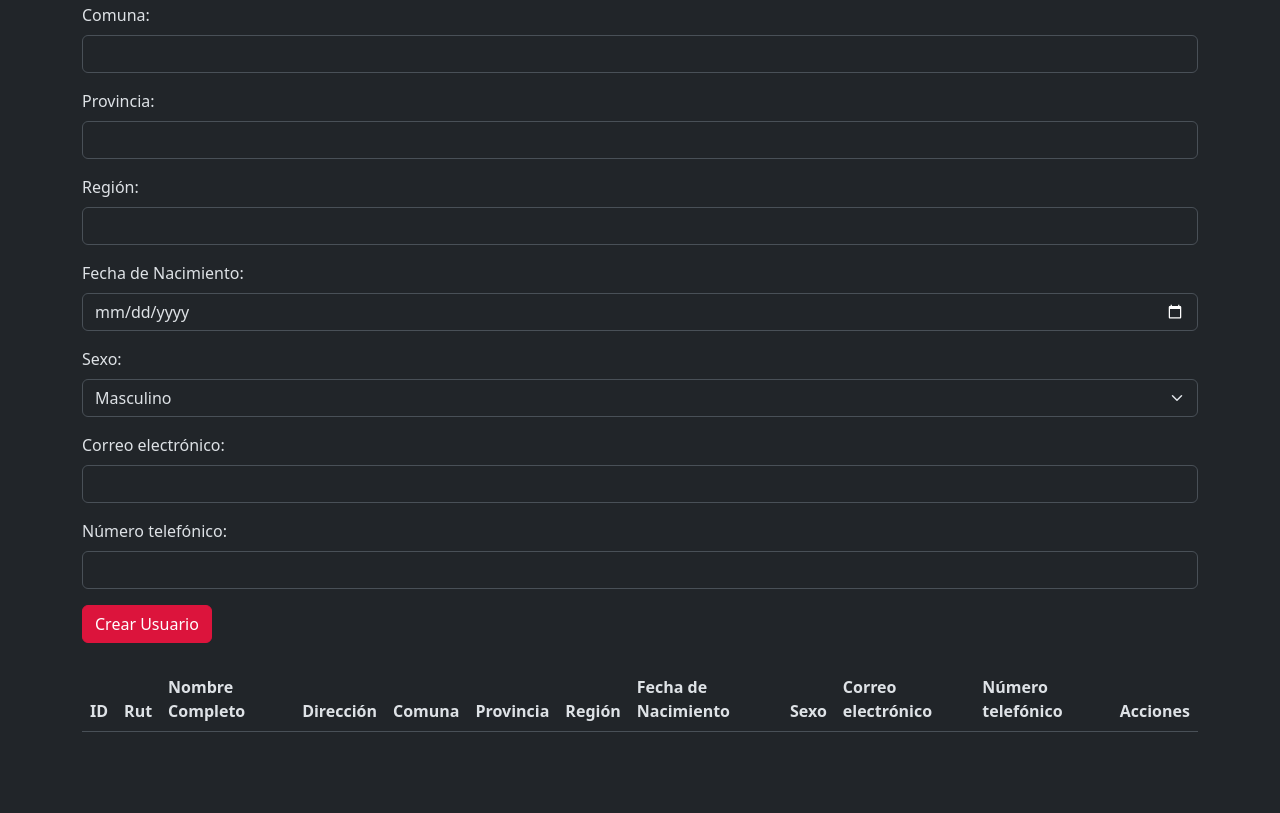
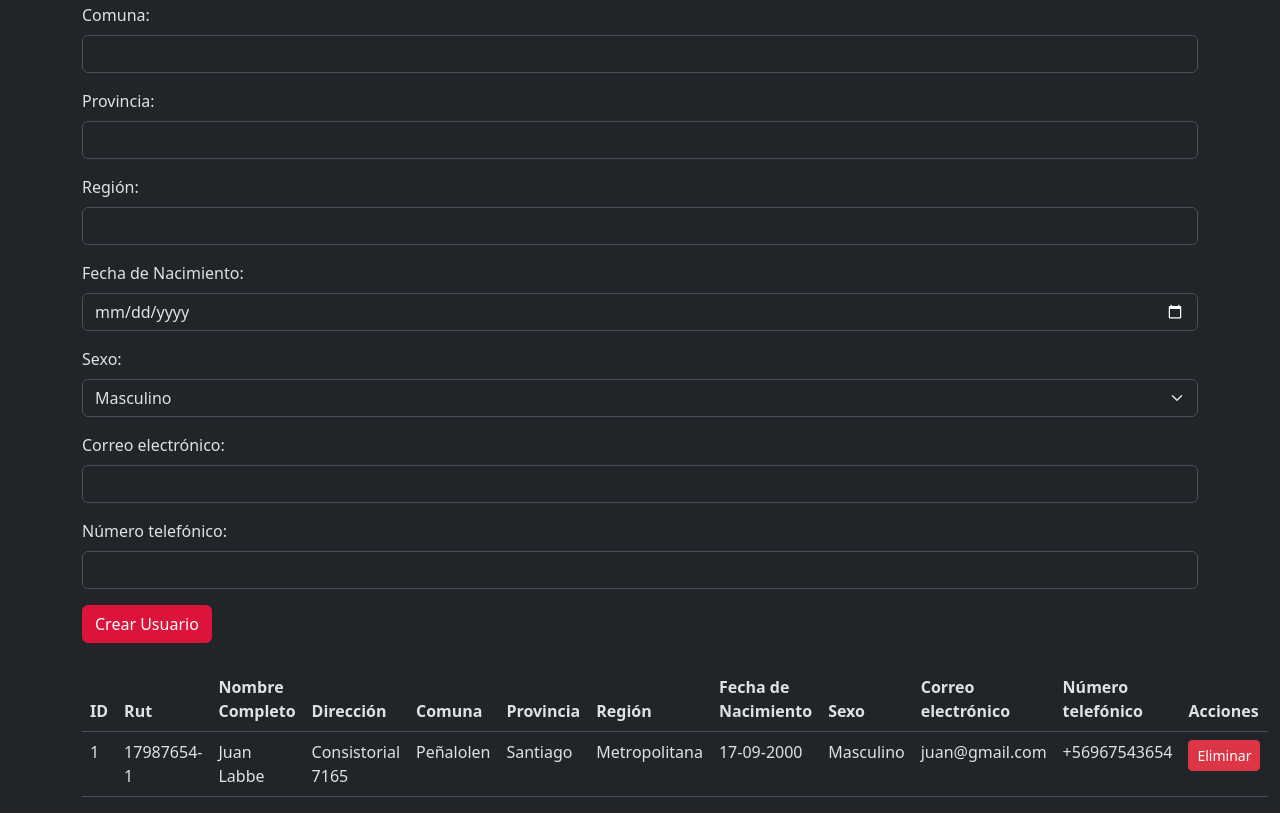
Before and after one commit to dzegers-USM/www-sushi, a website: page src/admin.html in a window 1280 px wide. Shown: the part 375-1188 px from the top of the page. Before the commit the page ends 1123 px from the top, so only its background shows below. Drawn offline with nearby package versions, Linux system fonts and the light colour scheme.

Commit message:
agrego un dato

```diff
--- a/src/admin.html
+++ b/src/admin.html
@@ -98,7 +98,19 @@
     // JavaScript para manejar la lógica de la página
 
     // Datos simulados de usuarios (esto debería reemplazarse con una base de datos real)
-    let usersData = [];
+    let usersData = [{
+        id: 1,
+        rut: "17987654-1",
+        fullName: "Juan Labbe",
+        address: "Consistorial 7165",
+        comuna: "Peñalolen",
+        provincia: "Santiago",
+        region: "Metropolitana",
+        birthdate: "17-09-2000",
+        gender: "Masculino",
+        email: "juan@gmail.com",
+        phoneNumber: "+56967543654",
+      }];
 
     // Función para cargar los usuarios en la tabla
     function loadUsers() {
```
